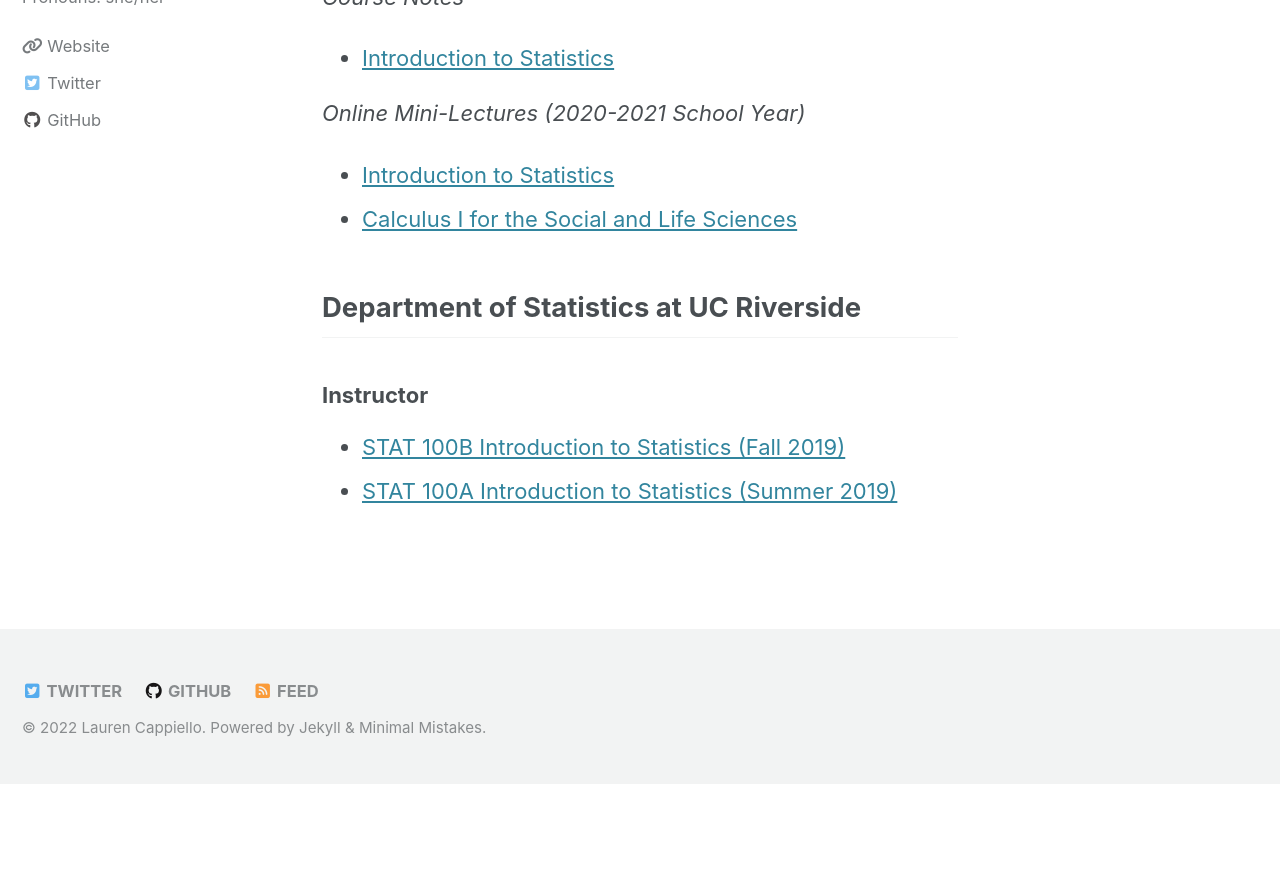
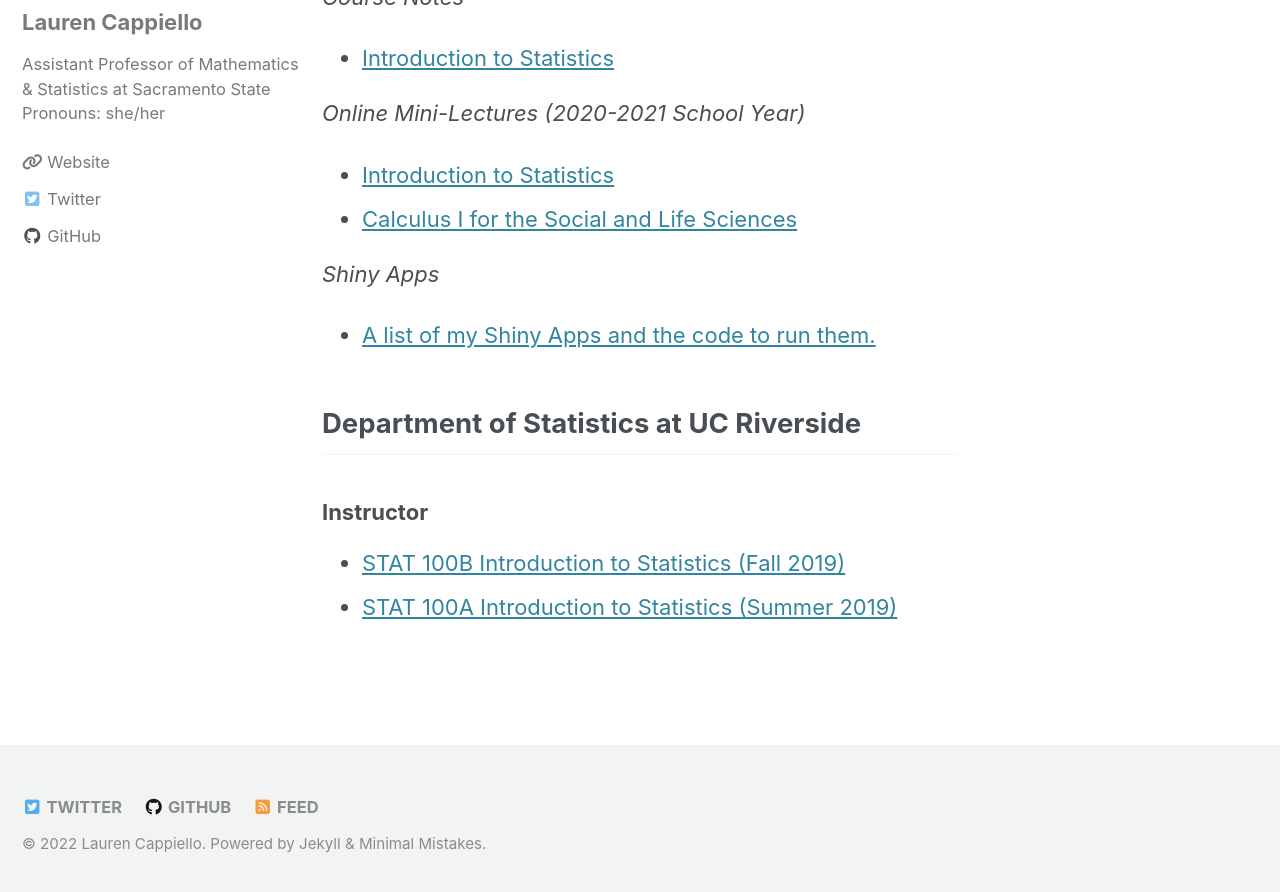
Before and after one commit to lgpcappiello/lgpcappiello.github.io, a Jekyll site: the page built from teaching/index.md, in a window 1280 px wide and 900 px high, scrolled down 1013 px. Shown: the top 892 px of the window. Built offline with Jekyll 4.4.1, drawn with Linux system fonts in a browser that asks for light colours; cached includes are drawn as plain includes; nearby versions of some CDN libraries; a script bundle is joined from its source files by our own code; library files that are not in the unit come from our copies; before the commit the page ends 1797 px from its top, so only the background shows below that.

Commit message:
Update index.md

```diff
--- a/teaching/index.md
+++ b/teaching/index.md
@@ -29,6 +29,9 @@
 - <a href="https://www.youtube.com/playlist?list=PLuMDlHzKEzEFDn6yfD9D3DCsp_j2AfDvm" target="_blank">Introduction to Statistics</a>
 - <a href="https://www.youtube.com/playlist?list=PLuMDlHzKEzEHVDBeTH5I_ghfON5ev4vCv" target="_blank">Calculus I for the Social and Life Sciences</a>
 
+*Shiny Apps*
+- <a href="https://lgpcappiello.github.io/teaching/shinyapps/">A list of my Shiny Apps and the code to run them.</a>
+
 ## Department of Statistics at UC Riverside
 ### Instructor
 - [STAT 100B Introduction to Statistics (Fall 2019)](https://lgpcappiello.github.io/teaching/stat100b/)
```
